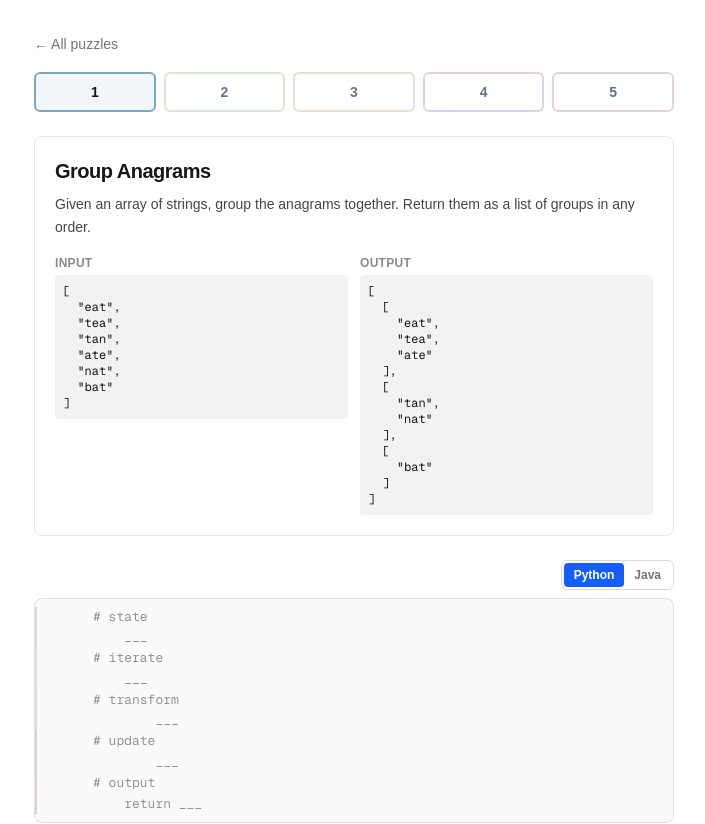
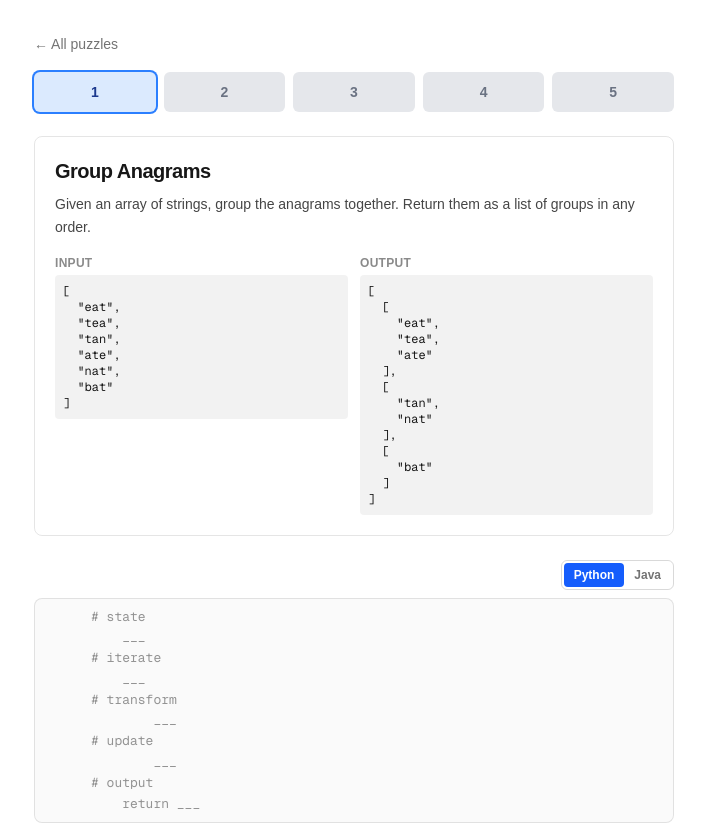
Before and after one commit to sehochung/leet-puzzle, a Next.js app: page /puzzle/puzzle-001 in a window 1280 px wide. Shown: the top 824 px of the page, without its empty margins (286-991 px from the left). Built offline with nearby package versions, Linux system fonts and the light colour scheme.

Commit message:
Revert "session 007 phase 2: round-to-code color coding"
This reverts commit da2a05be96bbe7e7db074e11dfdc8714396a8c07.

```diff
--- a/app/puzzle/[id]/DiffLine.tsx
+++ b/app/puzzle/[id]/DiffLine.tsx
@@ -18,14 +18,12 @@ export default function DiffLine({
   sym,
   text,
   tone,
-  accentColor,
   onClick,
 }: {
   lineNo?: number;
   sym?: "+" | "-";
   text: string;
   tone: DiffTone;
-  accentColor?: string; // round-color left rail (wayfinding); transparent when absent
   onClick?: () => void; // when set the row is a button (end-screen rationale toggle)
 }) {
   const bg =
@@ -42,9 +40,7 @@ export default function DiffLine({
         : "";
   const textColor = tone === "comment" || tone === "placeholder" ? "opacity-45" : "";
 
-  // Every row carries the rail (transparent when unset) so gutters stay aligned.
-  const cls = `flex w-max min-w-full border-l-2 font-mono text-[13px] leading-[1.6] ${bg}`;
-  const style = { borderLeftColor: accentColor ?? "transparent" };
+  const cls = `flex w-max min-w-full font-mono text-[13px] leading-[1.6] ${bg}`;
   const body = (
     <>
       <span className="w-10 shrink-0 select-none pr-2 pl-3 text-right tabular-nums opacity-40">
@@ -60,16 +56,11 @@ export default function DiffLine({
       <button
         type="button"
         onClick={onClick}
-        style={style}
         className={`${cls} cursor-pointer text-left transition hover:brightness-95 dark:hover:brightness-125`}
       >
         {body}
       </button>
     );
   }
-  return (
-    <div style={style} className={cls}>
-      {body}
-    </div>
-  );
+  return <div className={cls}>{body}</div>;
 }
--- a/app/puzzle/[id]/DiffPanel.tsx
+++ b/app/puzzle/[id]/DiffPanel.tsx
@@ -3,7 +3,6 @@
 import type { ReactNode } from "react";
 import type { Language, Puzzle } from "@/lib/puzzle";
 import { COMMENT, scaffoldStageLines } from "@/lib/build-code";
-import { roundColor, roundColorAlpha } from "@/lib/round-colors";
 import DiffLine from "./DiffLine";
 
 // The code editor during the corrective build. Rounds lock strictly in order, so
@@ -26,23 +25,13 @@ export default function DiffPanel({
 
   puzzle.rounds.forEach((round, r) => {
     const { stage } = round;
-    // Round-color rail on every row the round owns: faded while the slot is
-    // pending, full strength once its code is filled in.
-    const pendingAccent = roundColorAlpha(r, 0.35);
     rows.push(
-      <DiffLine
-        key={`c${r}`}
-        tone="comment"
-        text={`${COMMENT[language]} ${stage}`}
-        accentColor={r >= filledThroughRound ? pendingAccent : roundColor(r)}
-      />,
+      <DiffLine key={`c${r}`} tone="comment" text={`${COMMENT[language]} ${stage}`} />,
     );
 
     if (r >= filledThroughRound) {
       scaffoldStageLines(puzzle, stage, "___", language).forEach((line, k) =>
-        rows.push(
-          <DiffLine key={`p${r}-${k}`} tone="placeholder" text={line} accentColor={pendingAccent} />,
-        ),
+        rows.push(<DiffLine key={`p${r}-${k}`} tone="placeholder" text={line} />),
       );
       return;
     }
@@ -50,9 +39,7 @@ export default function DiffPanel({
     const canonical = round.options[round.correctIndex].fragments[language];
     scaffoldStageLines(puzzle, stage, canonical, language).forEach((line, k) => {
       lineNo += 1;
-      rows.push(
-        <DiffLine key={`f${r}-${k}`} tone="code" lineNo={lineNo} text={line} accentColor={roundColor(r)} />,
-      );
+      rows.push(<DiffLine key={`f${r}-${k}`} tone="code" lineNo={lineNo} text={line} />);
     });
   });
 
--- a/app/puzzle/[id]/Player.tsx
+++ b/app/puzzle/[id]/Player.tsx
@@ -4,7 +4,6 @@ import { useState } from "react";
 import Link from "next/link";
 import type { Language, Puzzle } from "@/lib/puzzle";
 import { buildConstructedCode } from "@/lib/build-code";
-import { roundColor, roundColorAlpha } from "@/lib/round-colors";
 import { runSolution, parseEntryPoint, type TestRunResult } from "@/lib/run-python";
 import ConstructedCode from "./ConstructedCode";
 import DiffPanel from "./DiffPanel";
@@ -106,35 +105,15 @@ export default function Player({ puzzle }: { puzzle: Puzzle }) {
     setPhase("building"); // language intentionally kept; Pyodide stays loaded for the next run
   }
 
-  // Round chips carry their persistent wayfinding color (border + tint); first-pick
-  // correctness shows as a ✓/✗ glyph once locked. Three states — locked / current /
-  // upcoming — and never clickable (visual progress only).
-  function chip(idx: number) {
+  // Locked rounds show first-pick correctness immediately; the current round is highlighted;
+  // upcoming rounds are muted. Squares are visual progress only — never clickable.
+  function squareClass(idx: number): string {
     const a = answers[idx];
-    const isCurrent = idx === roundIdx && phase === "building" && !a;
-    return (
-      <div
-        key={idx}
-        style={{
-          borderColor: a || isCurrent ? roundColor(idx) : roundColorAlpha(idx, 0.35),
-          backgroundColor: a
-            ? roundColorAlpha(idx, 0.18)
-            : isCurrent
-              ? roundColorAlpha(idx, 0.1)
-              : undefined,
-        }}
-        className={`flex h-10 items-center justify-center gap-1.5 rounded-md border-2 text-sm font-semibold transition-colors ${
-          a || isCurrent ? "" : "text-gray-500"
-        }`}
-      >
-        {idx + 1}
-        {a && (
-          <span className={a.correct ? "text-green-600" : "text-red-600"} aria-hidden>
-            {a.correct ? "✓" : "✗"}
-          </span>
-        )}
-      </div>
-    );
+    if (a) return a.correct ? "bg-green-600 text-white" : "bg-red-600 text-white";
+    if (idx === roundIdx && phase === "building") {
+      return "bg-blue-100 text-blue-900 ring-2 ring-blue-500";
+    }
+    return "bg-gray-200 text-gray-500";
   }
 
   // Until the round locks: neutral with hover. After: canonical green, the player's wrong
@@ -161,8 +140,17 @@ export default function Player({ puzzle }: { puzzle: Puzzle }) {
         ← All puzzles
       </Link>
 
-      {/* [A] Progress strip — persistent round colors (wayfinding), ✓/✗ once locked */}
-      <div className="mt-4 grid grid-cols-5 gap-2">{puzzle.rounds.map((_, idx) => chip(idx))}</div>
+      {/* [A] Progress strip */}
+      <div className="mt-4 grid grid-cols-5 gap-2">
+        {puzzle.rounds.map((r, idx) => (
+          <div
+            key={r.id}
+            className={`flex h-10 items-center justify-center rounded-md text-sm font-semibold transition-colors ${squareClass(idx)}`}
+          >
+            {idx + 1}
+          </div>
+        ))}
+      </div>
 
       {/* [B] Base problem card */}
       <section className="mt-6 rounded-lg border border-black/10 p-5 dark:border-white/15">
@@ -207,16 +195,8 @@ export default function Player({ puzzle }: { puzzle: Puzzle }) {
       {/* [C] Active round — one pick, then it locks and reveals */}
       {isBuilding && (
         <section className="mt-6">
-          {/* Round-color dot is the only colored element — never the question text */}
-          <p className="flex items-center gap-2 text-xs font-semibold uppercase tracking-wide">
-            <span
-              aria-hidden
-              className="inline-block h-2 w-2 shrink-0 rounded-full"
-              style={{ backgroundColor: roundColor(roundIdx) }}
-            />
-            <span className="opacity-50">
-              Round {roundIdx + 1} of 5 · {round.stage}
-            </span>
+          <p className="text-xs font-semibold uppercase tracking-wide opacity-50">
+            Round {roundIdx + 1} of 5 · {round.stage}
           </p>
           <h2 className="mt-1 text-lg font-semibold">{round.question}</h2>
           <div className="mt-4 flex flex-col gap-3">
--- a/lib/round-colors.ts
+++ /dev/null
@@ -1,30 +0,0 @@
-// Round↔code wayfinding palette, pinned by the mechanic spec. Low-saturation on
-// purpose — these read as wayfinding, not decoration. Do NOT increase saturation
-// and do NOT use them anywhere except: the round selector chips, the code lines
-// owned by each round, the round-question indicator, and the debugger-panel
-// section accents. Values are dynamic per round, so they're applied via inline
-// style (Tailwind can't see runtime-built arbitrary classes at scan time).
-
-export const ROUND_COLORS: readonly [string, string, string, string, string] = [
-  "#7BA7BC", // round 1 · state     — muted cool blue
-  "#9ABC7B", // round 2 · iterate   — muted sage green
-  "#BC9F7B", // round 3 · transform — muted amber
-  "#A87BBC", // round 4 · update    — muted lavender
-  "#BC7B85", // round 5 · output    — muted dusty rose
-];
-
-// Tuple access with a runtime index is `string | undefined` under
-// noUncheckedIndexedAccess; the fallback keeps callers unconditional.
-export function roundColor(roundIdx: number): string {
-  return ROUND_COLORS[roundIdx] ?? "#888888";
-}
-
-// The palette is hex-only, so alpha variants are derived here instead of
-// hand-maintaining a second palette.
-export function roundColorAlpha(roundIdx: number, alpha: number): string {
-  const hex = roundColor(roundIdx);
-  const r = parseInt(hex.slice(1, 3), 16);
-  const g = parseInt(hex.slice(3, 5), 16);
-  const b = parseInt(hex.slice(5, 7), 16);
-  return `rgba(${r}, ${g}, ${b}, ${alpha})`;
-}
```
